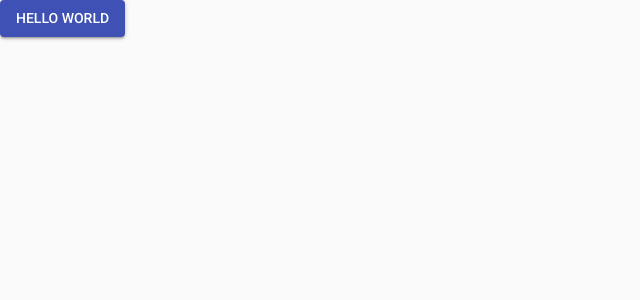
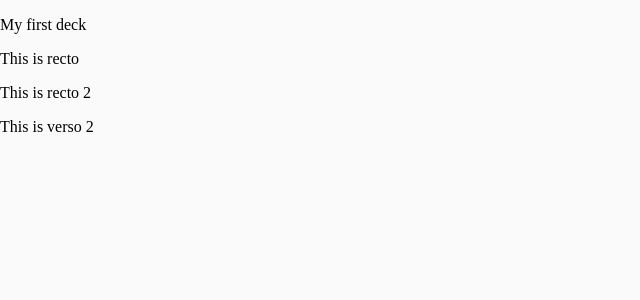
Before and after one commit to prathe/flashcards, a React (Create React App) app: page / in a window 1280 px wide. Shown: the top 300 px of the page, without its empty margins (0-640 px from the left). Built offline with nearby package versions, Linux system fonts and the light colour scheme.

Commit message:
Connect store container for for flashcards basic presentation

```diff
--- a/src/App.js
+++ b/src/App.js
@@ -1,16 +1,21 @@
 import React from 'react';
-import Button from '@material-ui/core/Button';
 import CssBaseline from '@material-ui/core/CssBaseline';
+import { createStore } from 'redux';
+import { Provider } from 'react-redux'
+import reducer from './reducers/reducer';
+import CurrentFlashcardDeck from './components/containers/CurrentFlashcardDeck';
 import 'typeface-roboto';
+
+const store = createStore(reducer);
 
 class App extends React.Component {
   render() {
     return (
       <React.Fragment>
         <CssBaseline />
-        <Button variant="contained" color="primary">
-          Hello World
-        </Button>
+        <Provider store={store}>
+          <CurrentFlashcardDeck />
+        </Provider>
       </React.Fragment>
     );
   }
--- /dev/null
+++ b/src/components/containers/CurrentFlashcardDeck.js
@@ -0,0 +1,17 @@
+import { connect } from 'react-redux'
+import FlashcardDeck from '../presentational/FlashcardDeck'
+
+const mapStateToProps = state => {
+  const deck = state.decks[0]
+
+  return {
+    name: deck.name,
+    flashcards: deck.flashcards
+  }
+}
+
+const CurrentFlashcardDeck = connect(
+  mapStateToProps
+)(FlashcardDeck)
+
+export default CurrentFlashcardDeck
--- /dev/null
+++ b/src/components/presentational/Flashcard.js
@@ -0,0 +1,11 @@
+import React from 'react'
+const Flashcard = ({recto, verso}) => {
+  return (
+    <>
+    <p>{recto}</p>
+    <p>{verso}</p>
+    </>
+  )
+}
+
+export default Flashcard;
--- /dev/null
+++ b/src/components/presentational/FlashcardDeck.js
@@ -0,0 +1,13 @@
+import React from 'react';
+import FlashcardList from './FlashcardList';
+
+const FlashcardDeck = (props) => {
+  return (
+    <>
+    <p>{props.name}</p>
+    <FlashcardList flashcards={props.flashcards} />
+    </>
+  );
+};
+
+export default FlashcardDeck
--- /dev/null
+++ b/src/components/presentational/FlashcardList.js
@@ -0,0 +1,16 @@
+import React from 'react'
+import Flashcard from './Flashcard'
+
+const FlashcardList = (props) => {
+  return props.flashcards.map((flashcard, index) => {
+    return (
+      <Flashcard
+        key={index}
+        recto={flashcard[0]}
+        verso={flashcard[1]}
+      />
+    )
+  })
+}
+
+export default FlashcardList
--- /dev/null
+++ b/src/reducers/reducer.js
@@ -0,0 +1,23 @@
+const initialState = {
+  decks: [
+    {
+      name: 'My first deck',
+      flashcards: [
+        [
+          'This is recto',
+        ],
+        [
+          'This is recto 2',
+          'This is verso 2',
+        ]
+      ]
+    }
+  ]
+};
+
+const reducer = (state = initialState, action) => {
+  //return { ...state }
+  return state
+}
+
+export default reducer;
```
